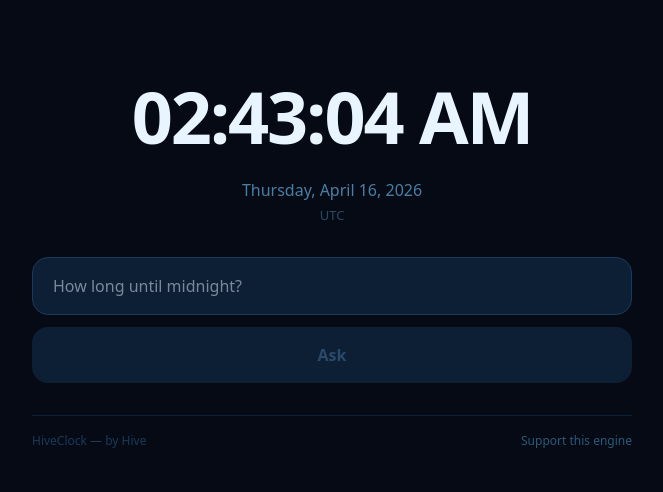
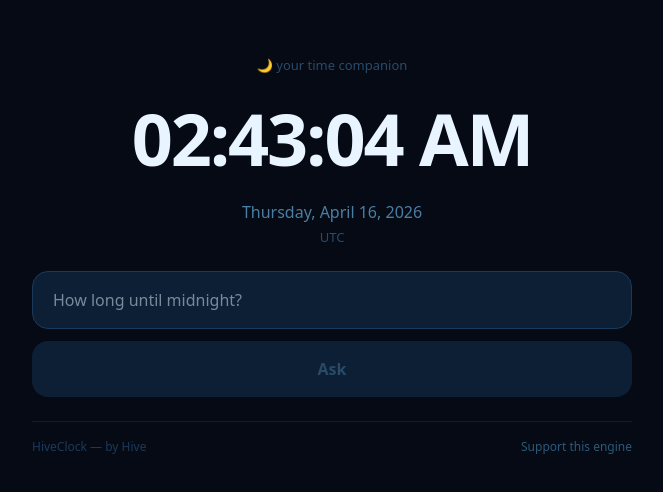
Before and after one commit to saggarsonny-boop/hive-clock, a Next.js app: page / in a window 1280 px wide. Shown: the part 144-636 px from the top of the page, without its empty margins (308-971 px from the left). Built offline with nearby package versions, Linux system fonts and the light colour scheme.

Commit message:
add support buttons, pet companion, anticipation module

```diff
--- a/app/page.tsx
+++ b/app/page.tsx
@@ -8,7 +8,12 @@ const EXAMPLES = [
   'What time is sunset in London today?',
   'How many hours since noon?',
   'What time is it for my mum in Lagos?',
+  'Quelle heure est-il à Paris?',
+  'Wie lange bis Mitternacht?',
+  '今は東京で何時ですか?',
 ]
+
+const PET_MOODS = ['🐝', '🌙', '⏰', '🌅', '🕰️']
 
 export default function HiveClock() {
   const [input, setInput] = useState('')
@@ -17,7 +22,10 @@ export default function HiveClock() {
   const [time, setTime] = useState('')
   const [date, setDate] = useState('')
   const [exampleIndex, setExampleIndex] = useState(0)
+  const [petMood, setPetMood] = useState('🐝')
   const [timezone, setTimezone] = useState('')
+  const [showSupport, setShowSupport] = useState(false)
+  const [suggestion, setSuggestion] = useState('')
 
   useEffect(() => {
     const tz = Intl.DateTimeFormat().resolvedOptions().timeZone
@@ -26,6 +34,11 @@ export default function HiveClock() {
       const now = new Date()
       setTime(now.toLocaleTimeString([], { hour: '2-digit', minute: '2-digit', second: '2-digit' }))
       setDate(now.toLocaleDateString([], { weekday: 'long', year: 'numeric', month: 'long', day: 'numeric' }))
+      const hour = now.getHours()
+      if (hour >= 5 && hour < 12) setPetMood('🌅')
+      else if (hour >= 12 && hour < 17) setPetMood('☀️')
+      else if (hour >= 17 && hour < 21) setPetMood('🌆')
+      else setPetMood('🌙')
     }
     tick()
     const interval = setInterval(tick, 1000)
@@ -39,10 +52,20 @@ export default function HiveClock() {
     return () => clearInterval(interval)
   }, [])
 
+  const anticipate = (query: string) => {
+    const q = query.toLowerCase()
+    if (q.includes('tokyo') || q.includes('japan')) setSuggestion('What time is it in Osaka?')
+    else if (q.includes('sunset')) setSuggestion('What time is sunrise tomorrow?')
+    else if (q.includes('midnight')) setSuggestion('How many hours until dawn?')
+    else if (q.includes('london')) setSuggestion('What time is it in New York?')
+    else setSuggestion('')
+  }
+
   const handleAsk = async () => {
     if (!input.trim()) return
     setLoading(true)
     setAnswer('')
+    setSuggestion('')
     try {
       const res = await fetch('/api/clock', {
         method: 'POST',
@@ -51,6 +74,7 @@ export default function HiveClock() {
       })
       const data = await res.json()
       setAnswer(data.answer || data.error)
+      anticipate(input)
     } catch {
       setAnswer('Something went wrong. Please try again.')
     }
@@ -59,49 +83,73 @@ export default function HiveClock() {
 
   return (
     <main style={{minHeight:'100vh', background:'#060a14', color:'#e8f4ff', fontFamily:'system-ui, sans-serif', display:'flex', flexDirection:'column', alignItems:'center', justifyContent:'center', padding:'40px 20px'}}>
-      <div style={{width:'100%', maxWidth:'600px', display:'flex', flexDirection:'column', gap:'32px'}}>
+      <div style={{width:'100%', maxWidth:'600px', display:'flex', flexDirection:'column', gap:'24px'}}>
 
         <div style={{textAlign:'center'}}>
+          <div style={{fontSize:'13px', color:'#2a4a6a', marginBottom:'8px'}}>{petMood} your time companion</div>
           <div style={{fontSize:'72px', fontWeight:'700', letterSpacing:'-0.03em', color:'#e8f4ff', fontVariantNumeric:'tabular-nums'}}>{time}</div>
           <div style={{fontSize:'16px', color:'#4a7fa5', marginTop:'8px'}}>{date}</div>
           <div style={{fontSize:'13px', color:'#2a4a6a', marginTop:'4px'}}>{timezone}</div>
         </div>
 
         <div style={{display:'flex', flexDirection:'column', gap:'12px'}}>
-          <div style={{position:'relative'}}>
           <input
             type='text'
             value={input}
             onChange={e => setInput(e.target.value)}
             onKeyDown={e => e.key === 'Enter' && handleAsk()}
             placeholder={EXAMPLES[exampleIndex]}
-              style={{width:'100%', background:'#0d1f35', border:'1px solid #1a3a5c', borderRadius:'16px', padding:'16px 20px', color:'#e8f4ff', fontSize:'16px', outline:'none', boxSizing:'border-box', transition:'border-color 0.2s'}}
-              onFocus={e => e.target.style.borderColor = '#2a6aa5'}
-              onBlur={e => e.target.style.borderColor = '#1a3a5c'}
+            style={{width:'100%', background:'#0d1f35', border:'1px solid #1a3a5c', borderRadius:'16px', padding:'16px 20px', color:'#e8f4ff', fontSize:'16px', outline:'none', boxSizing:'border-box'}}
           />
-          </div>
           <button
             onClick={handleAsk}
             disabled={loading || !input.trim()}
-            style={{background: loading || !input.trim() ? '#0d1f35' : 'linear-gradient(135deg, #1a4a7a, #1e6aa5)', border:'none', borderRadius:'16px', padding:'16px', color: loading || !input.trim() ? '#2a4a6a' : '#e8f4ff', fontSize:'16px', fontWeight:'600', cursor: loading || !input.trim() ? 'not-allowed' : 'pointer', transition:'all 0.2s'}}>
+            style={{background: loading || !input.trim() ? '#0d1f35' : 'linear-gradient(135deg, #1a4a7a, #1e6aa5)', border:'none', borderRadius:'16px', padding:'16px', color: loading || !input.trim() ? '#2a4a6a' : '#e8f4ff', fontSize:'16px', fontWeight:'600', cursor: loading || !input.trim() ? 'not-allowed' : 'pointer'}}>
             {loading ? 'Thinking...' : 'Ask'}
           </button>
         </div>
 
         {answer && (
-          <div style={{background:'#0a1a2e', border:'1px solid #1a3a5c', borderRadius:'16px', padding:'24px', display:'flex', flexDirection:'column', gap:'16px'}}>
+          <div style={{background:'#0a1a2e', border:'1px solid #1a3a5c', borderRadius:'16px', padding:'24px', display:'flex', flexDirection:'column', gap:'12px'}}>
             <p style={{color:'#c8e0f0', fontSize:'17px', lineHeight:'1.7', margin:0}}>{answer}</p>
-            <button
-              onClick={() => navigator.clipboard.writeText(answer)}
-              style={{alignSelf:'flex-start', background:'none', border:'none', color:'#2a5a7a', fontSize:'13px', cursor:'pointer', padding:0}}>
-              Copy
+            <div style={{display:'flex', gap:'12px', alignItems:'center'}}>
+              <button onClick={() => navigator.clipboard.writeText(answer)} style={{background:'none', border:'none', color:'#2a5a7a', fontSize:'13px', cursor:'pointer', padding:0}}>Copy</button>
+              {suggestion && (
+                <button onClick={() => { setInput(suggestion); setAnswer('') }} style={{background:'none', border:'1px solid #1a3a5c', borderRadius:'8px', color:'#4a7fa5', fontSize:'12px', cursor:'pointer', padding:'4px 10px'}}>
+                  Try: {suggestion}
                 </button>
+              )}
+            </div>
           </div>
         )}
 
-        <div style={{display:'flex', justifyContent:'space-between', alignItems:'center', borderTop:'1px solid #0d1f35', paddingTop:'16px'}}>
+        <div style={{borderTop:'1px solid #0d1f35', paddingTop:'16px', display:'flex', flexDirection:'column', gap:'12px'}}>
+          <div style={{display:'flex', justifyContent:'space-between', alignItems:'center'}}>
             <span style={{fontSize:'12px', color:'#1a3a5c'}}>HiveClock — by Hive</span>
-          <a href='#support' style={{fontSize:'12px', color:'#2a5a7a', textDecoration:'none'}}>Support this engine</a>
+            <button onClick={() => setShowSupport(!showSupport)} style={{background:'none', border:'none', color:'#2a5a7a', fontSize:'12px', cursor:'pointer', padding:0}}>
+              {showSupport ? 'Close' : 'Support this engine'}
+            </button>
+          </div>
+
+          {showSupport && (
+            <div style={{background:'#0a1a2e', border:'1px solid #1a3a5c', borderRadius:'16px', padding:'20px', display:'flex', flexDirection:'column', gap:'12px'}}>
+              <p style={{color:'#4a7fa5', fontSize:'13px', margin:0}}>HiveClock is free forever. If it saves you time, consider supporting it.</p>
+              <div style={{display:'flex', gap:'8px', flexWrap:'wrap'}}>
+                <a href='https://buy.stripe.com/14A6oJ6Mv3sReEa0YV0RG00' target='_blank' rel='noopener noreferrer'
+                  style={{background:'#0d1f35', border:'1px solid #1a3a5c', borderRadius:'10px', padding:'10px 16px', color:'#c8e0f0', fontSize:'13px', textDecoration:'none', fontWeight:'500'}}>
+                  $1.99 / month
+                </a>
+                <a href='https://buy.stripe.com/7sYcN79YHe7v53AcHD0RG01' target='_blank' rel='noopener noreferrer'
+                  style={{background:'#0d1f35', border:'1px solid #1a3a5c', borderRadius:'10px', padding:'10px 16px', color:'#c8e0f0', fontSize:'13px', textDecoration:'none', fontWeight:'500'}}>
+                  $19 / year
+                </a>
+                <a href='https://buy.stripe.com/9B6aEZ7Qzd3rcw2bDz0RG02' target='_blank' rel='noopener noreferrer'
+                  style={{background:'#0d1f35', border:'1px solid #1a3a5c', borderRadius:'10px', padding:'10px 16px', color:'#c8e0f0', fontSize:'13px', textDecoration:'none', fontWeight:'500'}}>
+                  $5 one-time
+                </a>
+              </div>
+            </div>
+          )}
         </div>
 
       </div>
```
Lines whose indentation alone changed are shown as unchanged.
